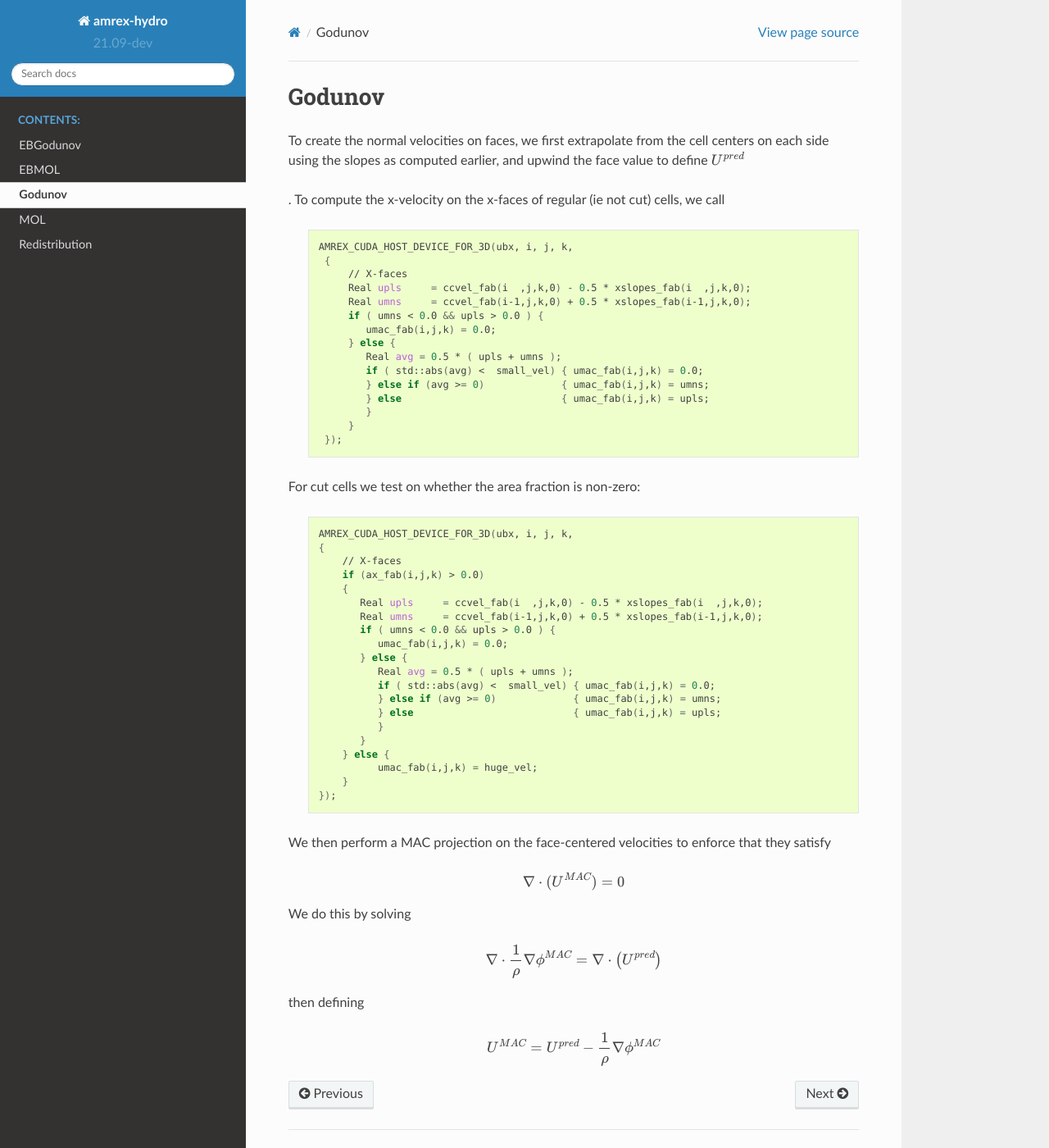
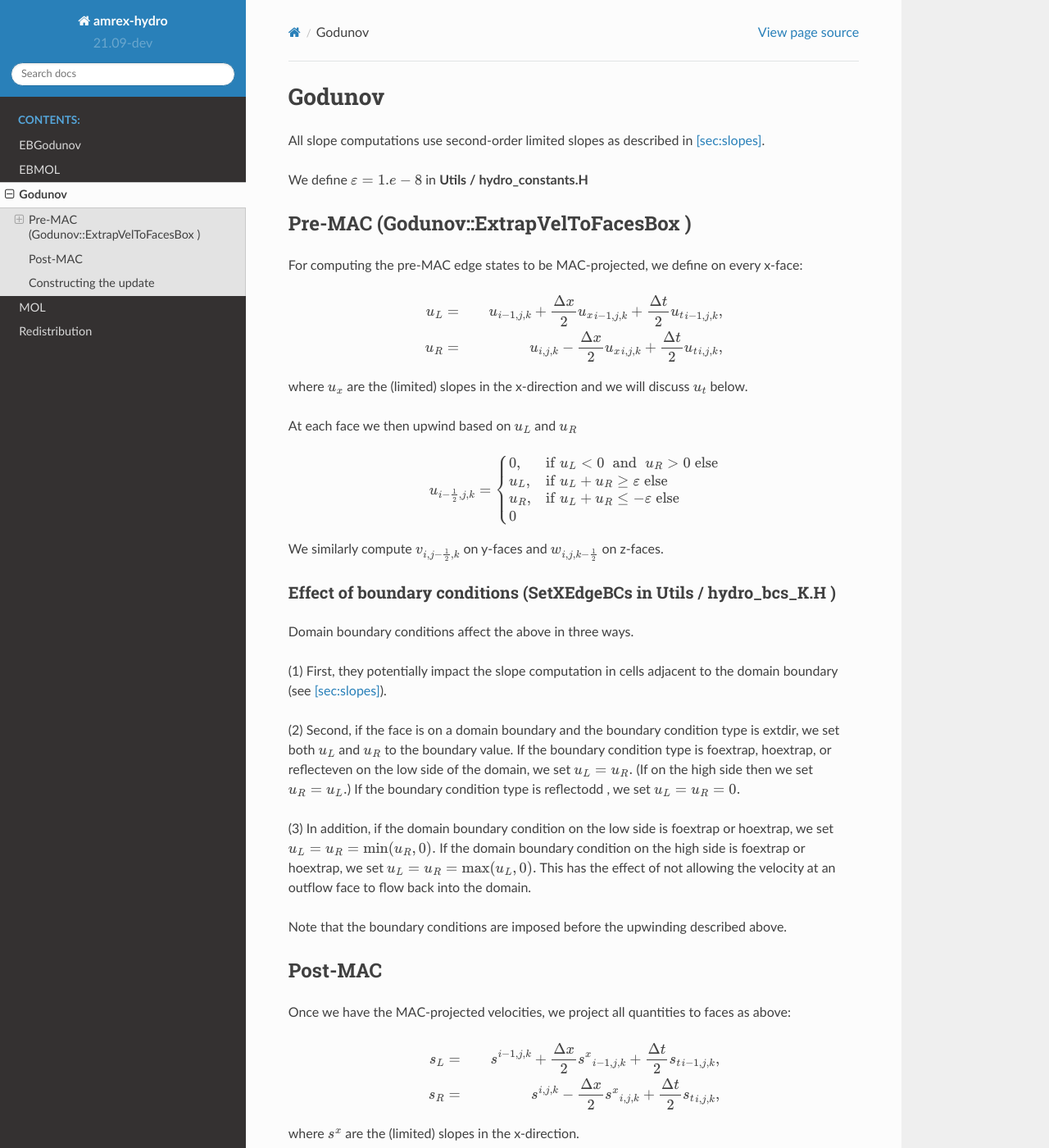
Before and after one commit to AMReX-Fluids/AMReX-Hydro, a Sphinx documentation site: the page built from Docs/source/Godunov.rst, in a window 1280 px wide and 1400 px high. Shown: the whole window at 82% size. Built offline with Sphinx 7.4.7 and the Read the Docs theme 2.0.0, drawn with Linux system fonts in a browser that asks for light colours; some of the changed text lies outside the part shown.

Commit message:
Update Godunov documentation

```diff
--- a/Docs/source/Godunov.rst
+++ b/Docs/source/Godunov.rst
@@ -1,62 +1,140 @@
 Godunov
-~~~~~~~
+=======
 
-To create the normal velocities on faces, we first extrapolate from the cell centers on each side using the
-slopes as computed earlier, and upwind the face value to define  :math:`U^{pred}`
+All slope computations use second-order limited slopes as described in
+`[sec:slopes] <#sec:slopes>`__.
 
-.  To compute the x-velocity on the x-faces of regular (ie not cut) cells, we call
+We define :math:`\varepsilon = 1.e-8` in **Utils / hydro_constants.H**
 
-   .. code:: shell
+Pre-MAC (Godunov::ExtrapVelToFacesBox )
+---------------------------------------
 
-            AMREX_CUDA_HOST_DEVICE_FOR_3D(ubx, i, j, k,
-             {
-                 // X-faces
-                 Real upls     = ccvel_fab(i  ,j,k,0) - 0.5 * xslopes_fab(i  ,j,k,0);
-                 Real umns     = ccvel_fab(i-1,j,k,0) + 0.5 * xslopes_fab(i-1,j,k,0);
-                 if ( umns < 0.0 && upls > 0.0 ) {
-                    umac_fab(i,j,k) = 0.0;
-                 } else {
-                    Real avg = 0.5 * ( upls + umns );
-                    if ( std::abs(avg) <  small_vel) { umac_fab(i,j,k) = 0.0;
-                    } else if (avg >= 0)             { umac_fab(i,j,k) = umns;
-                    } else                           { umac_fab(i,j,k) = upls;
-                    }
-                 }
-             });
+For computing the pre-MAC edge states to be MAC-projected, we define on
+every x-face:
 
-For cut cells we test on whether the area fraction is non-zero:
+.. math::
 
-   .. code:: shell
+   \begin{aligned}
+   u_L &=& u_{i-1,j,k} + \frac{\Delta x}{2} {u_x}_{i-1,j,k} + \frac{\Delta t}{2} {u_t}_{i-1,j,k} , \\
+   u_R &=& u_{i,j,k}   - \frac{\Delta x}{2} {u_x}_{i,j,k} +  \frac{\Delta t}{2} {u_t}_{i,j,k} , \end{aligned}
 
-             AMREX_CUDA_HOST_DEVICE_FOR_3D(ubx, i, j, k,
-             {
-                 // X-faces
-                 if (ax_fab(i,j,k) > 0.0)
-                 {
-                    Real upls     = ccvel_fab(i  ,j,k,0) - 0.5 * xslopes_fab(i  ,j,k,0);
-                    Real umns     = ccvel_fab(i-1,j,k,0) + 0.5 * xslopes_fab(i-1,j,k,0);
-                    if ( umns < 0.0 && upls > 0.0 ) {
-                       umac_fab(i,j,k) = 0.0;
-                    } else {
-                       Real avg = 0.5 * ( upls + umns );
-                       if ( std::abs(avg) <  small_vel) { umac_fab(i,j,k) = 0.0;
-                       } else if (avg >= 0)             { umac_fab(i,j,k) = umns;
-                       } else                           { umac_fab(i,j,k) = upls;
-                       }
-                    }
-                 } else {
-                       umac_fab(i,j,k) = huge_vel;
-                 }
-             });
+where :math:`u_x` are the (limited) slopes in the x-direction and we will discuss
+:math:`u_t` below.
 
-We then perform a MAC projection on the face-centered velocities to enforce that they satisfy
+At each face we then upwind based on :math:`u_L` and :math:`u_R`
 
-.. math:: \nabla \cdot (U^{MAC})  = 0
+.. math::
 
-We do this by solving
+   u_{i-\frac{1}{2},j,k} =
+   \begin{cases}
+   0, & \mathrm{if} \; u_L < 0 \;\; \mathrm{and} \;\; u_R > 0 \; \mathrm{else} \\
+   u_L, & \mathrm{if} \; u_L + u_R \ge  \varepsilon  \; \mathrm{else} \\
+   u_R, & \mathrm{if} \; u_L + u_R \le  -\varepsilon  \; \mathrm{else} \\
+   0
+   \end{cases}
 
-.. math:: \nabla \cdot \frac{1}{\rho} \nabla \phi^{MAC} = \nabla \cdot \left(U^{pred} \right)
+We similarly compute :math:`v_{i,j-\frac{1}{2},k}` on y-faces and
+:math:`w_{i,j,k-\frac{1}{2}}` on z-faces.
 
-then defining
+Effect of boundary conditions (SetXEdgeBCs in Utils / hydro_bcs_K.H )
+~~~~~~~~~~~~~~~~~~~~~~~~~~~~~~~~~~~~~~~~~~~~~~~~~~~~~~~~~~~~~~~~~~~~~~~~~~~~~
 
-.. math:: U^{MAC} = U^{pred} - \frac{1}{\rho} \nabla \phi^{MAC}
+Domain boundary conditions affect the above in three ways.
+
+(1) First, they potentially impact the slope computation in cells
+adjacent to the domain boundary (see `[sec:slopes] <#sec:slopes>`__).
+
+(2) Second, if the face is on a domain boundary and the boundary
+condition type is extdir, we set both :math:`u_L` and :math:`u_R` to the
+boundary value. If the boundary condition type is foextrap, hoextrap, or
+reflecteven on the low side of the domain,
+we set :math:`u_L = u_R.` (If on the high side then we
+set :math:`u_R = u_L.`) If the boundary condition type is reflectodd , we set
+:math:`u_L = u_R = 0.`
+
+(3) In addition, if the domain boundary condition on the low side is foextrap
+or hoextrap, we set :math:`u_L = u_R = \min (u_R, 0).` If the domain boundary
+condition on the high side is foextrap or hoextrap, we set
+:math:`u_L = u_R = \max (u_L, 0).` This has the effect of not allowing
+the velocity at an outflow face to flow back into the domain.
+
+Note that the boundary conditions are imposed before the upwinding
+described above.
+
+Post-MAC
+--------
+
+Once we have the MAC-projected velocities, we project all quantities to
+faces as above:
+
+.. math::
+
+   \begin{aligned}
+   s_L &=& s^{i-1,j,k} + \frac{\Delta x}{2} {s^x}_{i-1,j,k} + \frac{\Delta t}{2} {s_t}_{i-1,j,k} , \\
+   s_R &=& s^{i,j,k}   - \frac{\Delta x}{2} {s^x}_{i,j,k} + \frac{\Delta t}{2} {s_t}_{i,j,k} ,   \end{aligned}
+
+where :math:`s^x` are the (limited) slopes in the x-direction.
+
+The domain boundary conditions affect the solution as described above in
+(1) and (2) for the pre-MAC step. We do not impose the
+no-outflow-at-inflow condition quite as described in (3); instead we
+impose that if, on the low side, :math:`u^{MAC}\ge 0` (i.e the flow is
+coming in at an outflow face) and :math:`s` is the x-velocity, then
+:math:`s_L = s_R = \min(s_R,0).` On the high side, if
+:math:`u^{MAC}<= 0` on the domain face, then
+:math:`s_L = s_R = \max(s_L,0).` This enforces that if :math:`u^{MAC}`
+on an outflow face is inflowing, the normal velocity component must be
+outflowing or zero.
+
+At each face we then upwind based on :math:`u^{MAC}_{i-\frac{1}{2},j,k}`
+
+.. math::
+
+   s_{i-\frac{1}{2},j,k} =
+   \begin{cases}
+   s_L, & \mathrm{if} \; u^{MAC}_{i-\frac{1}{2},j,k}\; \ge  \; \varepsilon  \; \mathrm{else} \\
+   s_R, & \mathrm{if} \; u^{MAC}_{i-\frac{1}{2},j,k}\; \le  \; -\varepsilon  \; \mathrm{else} \\
+   \frac{1}{2}(s_L + s_R),
+   \end{cases}
+
+Constructing the update
+-----------------------
+
+If the variable, :math:`s` is to be updated conservatively, we construct
+
+.. math::
+
+   \begin{aligned}
+   \nabla \cdot ({\bf u}s) &=& (u^{MAC}_{i+\frac{1}{2},j,k}\; s_{i+\frac{1}{2},j,k} - u^{MAC}_{i-\frac{1}{2},j,k}\; s_{i-\frac{1}{2},j,k}) \\
+                        &+& (v^{MAC}_{i,j-\frac{1}{2},k}\; s_{i,j+\frac{1}{2},k} - v^{MAC}_{i,j-\frac{1}{2},k}\; s_{i,j-\frac{1}{2},k} ) \\
+                        &+& (w^{MAC}_{i,j,k-\frac{1}{2}}\; s_{i,j,k+\frac{1}{2}} - w^{MAC}_{i,j,k-\frac{1}{2}}\; s_{i,j,k-\frac{1}{2}}) \end{aligned}
+
+while if :math:`s` is to be updated in convective form, we construct
+
+.. math::
+
+   \begin{aligned}
+   ({\bf u}\cdot \nabla s) &=& (u^{MAC}_{i+\frac{1}{2},j,k}\; s_{i+\frac{1}{2},j,k} - u^{MAC}_{i-\frac{1}{2},j,k}\; s_{i-\frac{1}{2},j,k}) \\
+                       &+& (v^{MAC}_{i,j-\frac{1}{2},k}\; s_{i,j+\frac{1}{2},k} - v^{MAC}_{i,j-\frac{1}{2},k}\; s_{i,j-\frac{1}{2},k} ) \\
+                       &+& (w^{MAC}_{i,j,k-\frac{1}{2}}\; s_{i,j,k+\frac{1}{2}} - w^{MAC}_{i,j,k-\frac{1}{2}}\; s_{i,j,k-\frac{1}{2}}) \\
+                       &-& s_{i,j,k} \; (DU)^{MAC}\end{aligned}
+
+where
+
+.. math::
+
+   \begin{aligned}
+   (DU)^{MAC}  &=& (u^{MAC}_{i+\frac{1}{2},j,k}- u^{MAC}_{i-\frac{1}{2},j,k}) \\
+               &+& (v^{MAC}_{i,j-\frac{1}{2},k}- v^{MAC}_{i,j-\frac{1}{2},k}) \\
+               &+& (w^{MAC}_{i,j,k-\frac{1}{2}}- w^{MAC}_{i,j,k-\frac{1}{2}}) \\\end{aligned}
+
+
+
+|
+|
+|
+
+These alogrithms are applied in the Godunov namespace. For API documentation, see
+`Doxygen: Godunov Namespace`_.
+
+.. _`Doxygen: Godunov Namespace`: https://amrex-codes.github.io/amrex-hydro/Doxygen/html/namespaceGodunov.html
```
